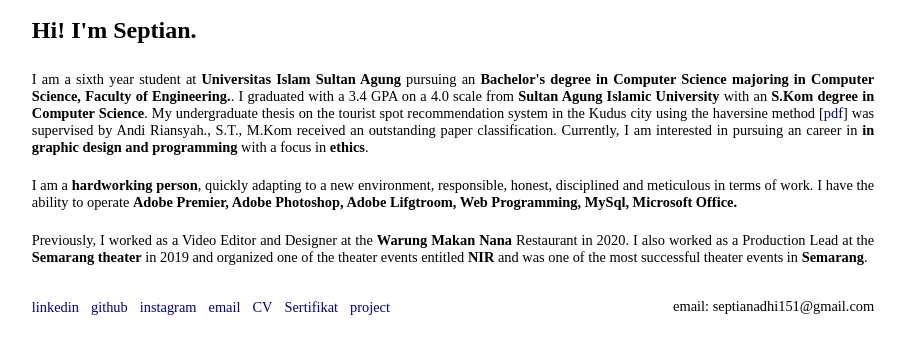
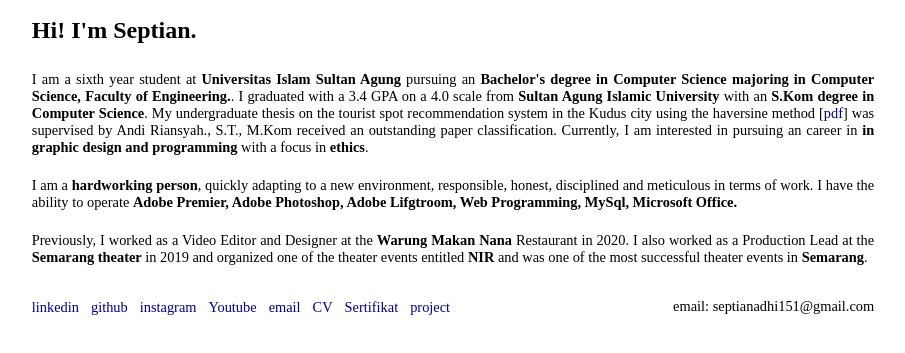
Before and after one commit to septiii/PortofolioSeptian, a plain HTML site: page index.html in a window 1280 px wide. Shown: the part 317-670 px from the top of the page, without its empty margins (187-1092 px from the left). Drawn offline with Linux system fonts and the light colour scheme; a web font is replaced by a local one.

Commit message:
Update index.html

```diff
--- a/index.html
+++ b/index.html
@@ -72,6 +72,7 @@
                 >
                 &nbsp; <a href="https://github.com/septiii">github</a> &nbsp;
                 <a href="https://www.instagram.com/adhi_septian/">instagram</a> &nbsp;
+                <a href="https://www.youtube.com/channel/UC6mbUg_XOM5r_Z8x-02TU0A">Youtube</a> &nbsp;
                 <a href="mailto:septianadhi151@gmail.com">email</a> &nbsp;
                 <a href="https://drive.google.com/file/d/19qk5jQRBzIwk64Af73ZxaWAnczsxMmAr/view?usp=sharing">CV</a> &nbsp;
                 <a href="https://drive.google.com/file/d/1lNw3085-2oYd1oW7cE9m13KgK7gypSn0/view?usp=sharing">Sertifikat</a> &nbsp;
```
